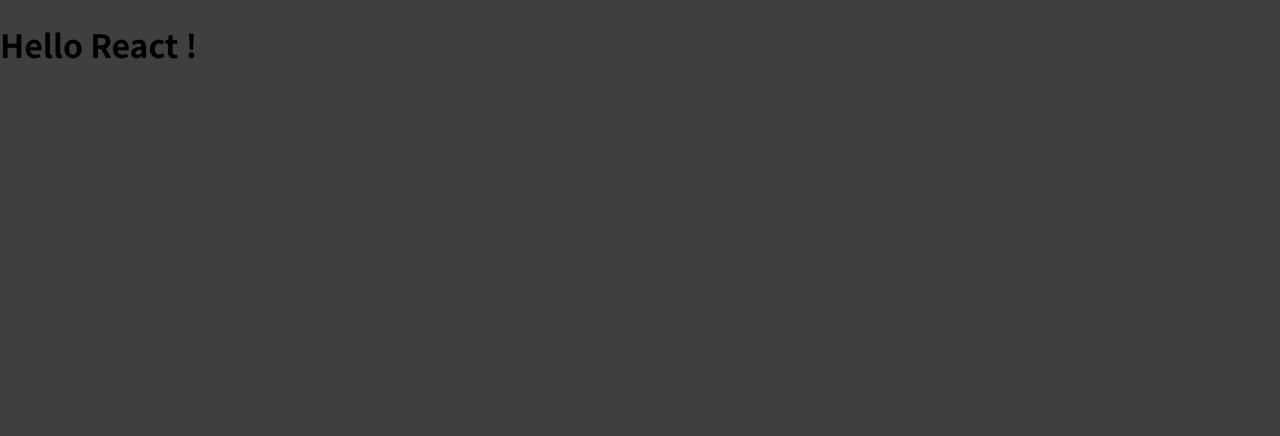
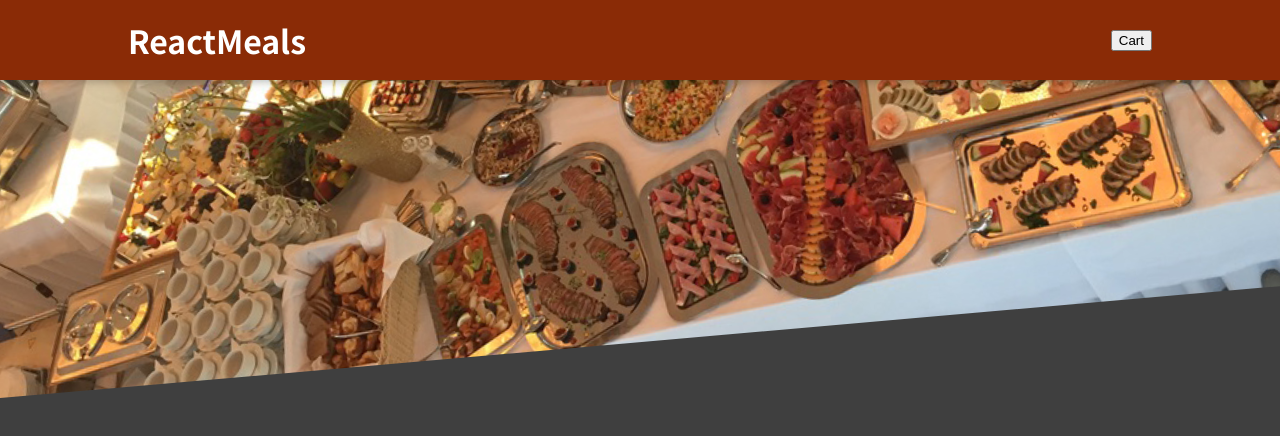
Before and after one commit to AlexandrSyvorotkin/Food-order-application, a React (Create React App) app: page / in a window 1280 px wide. Shown: the top 436 px of the page. Built offline with nearby package versions, Linux system fonts and the light colour scheme.

Commit message:
complete header component

```diff
--- a/src/App.js
+++ b/src/App.js
@@ -1,10 +1,11 @@
 import './App.css';
+import Header from "./components/Layout/Header";
 
 function App() {
     return (
-        <div>
-            <h1> Hello React !</h1>
-        </div>
+        <>
+            <Header/>
+        </>
     );
 }
 
--- /dev/null
+++ b/src/components/Layout/Header.jsx
@@ -0,0 +1,19 @@
+import React from 'react';
+import styles from  './Header.module.css'
+import mealsImg from '../../assets/meals.jpg'
+
+const Header = () => {
+    return (
+        <>
+            <header className={styles.header}>
+                <h1>ReactMeals</h1>
+                <button>Cart</button>
+            </header>
+            <div className={styles['main-image']}>
+                <img src={mealsImg} alt='table of food'/>
+            </div>
+        </>
+    );
+};
+
+export default Header;
--- /dev/null
+++ b/src/components/Layout/Header.module.css
@@ -0,0 +1,29 @@
+.header {
+    position: fixed;
+    top: 0;
+    left: 0;
+    width: 100%;
+    height: 5rem;
+    background-color: #8a2b06;
+    color: white;
+    display: flex;
+    justify-content: space-between;
+    align-items: center;
+    padding: 0 10%;
+    box-shadow: 0 2px 8px rgba(0, 0, 0, 0.25);
+    z-index: 10;
+}
+
+.main-image {
+    width: 100%;
+    height: 25rem;
+    z-index: 0;
+    overflow: hidden;
+}
+
+.main-image img {
+    width: 110%;
+    height: 100%;
+    object-fit: cover;
+    transform: rotateZ(-5deg) translateY(-4rem) translateX(-1rem);
+}
```
Also changed, not shown: src/assets/meals.jpg (added).
